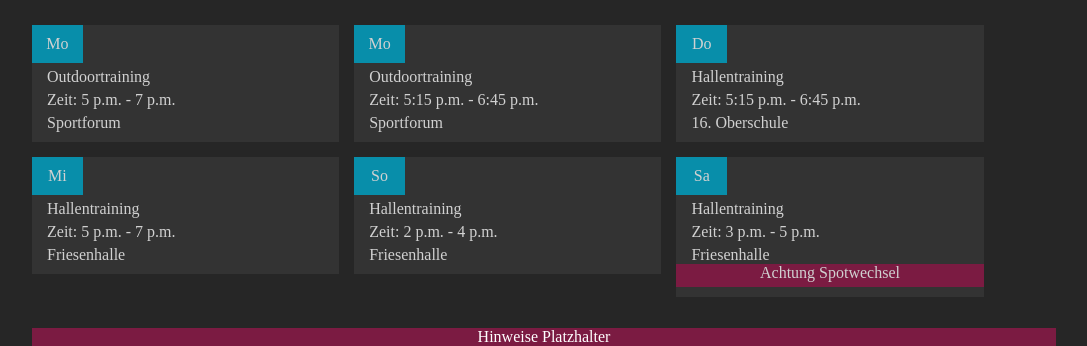
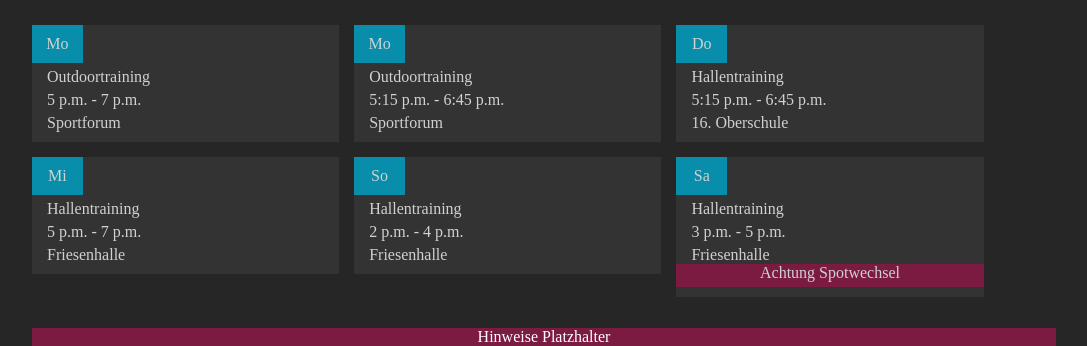
Before and after one commit to twiox/web, a Django app: page /members/ in a window 1280 px wide. Shown: the part 921-1267 px from the top of the page, without its empty margins (96-1183 px from the left). Run offline with Django 3.2, Linux system fonts and the light colour scheme; a user stored in the database is signed in; data comes from the database, SQL or seed files in the repository; both versions use the stored data as it was after the commit.

Commit message:
database changes

```diff
--- a/members/templates/members/index.html
+++ b/members/templates/members/index.html
@@ -26,7 +26,7 @@
     <!-- navigationbar2 -->
     <nav class="sticky">
         <ul>
-            <li class= "float_right"><a href="{% url 'logout' %}?next=""">Logout</a></li>
+            <li class= "float_right"><a href="{% url 'logout' %}?next=/">Logout</a></li>
             <li class= "float_right"><a href="#">Profil</a></li>
             <li class= "float_left"><a href="#">Jams</a></li>
             <li class= "float_left"><a href="#">Vereinskleidung</a></li>
@@ -56,7 +56,7 @@
                         <ol class="schedule_ul">
                             <li class="session_weekday"> {{session.day}} </li>
                             <li class="session_info"> {{session.website_title}} </li>
-                            <li class="session_info"> Zeit: {{session.start_time}} - {{session.end_time}} </li>
+                            <li class="session_info"> {{session.start_time}} - {{session.end_time}} </li>
                             <li class="session_info"> {{session.spot.title}}  </li>
                             {% if session.hinweis %}
                                 <li class="session_alert"> {{session.hinweis}} </li>
```
Also changed, not shown: db.sqlite3.
